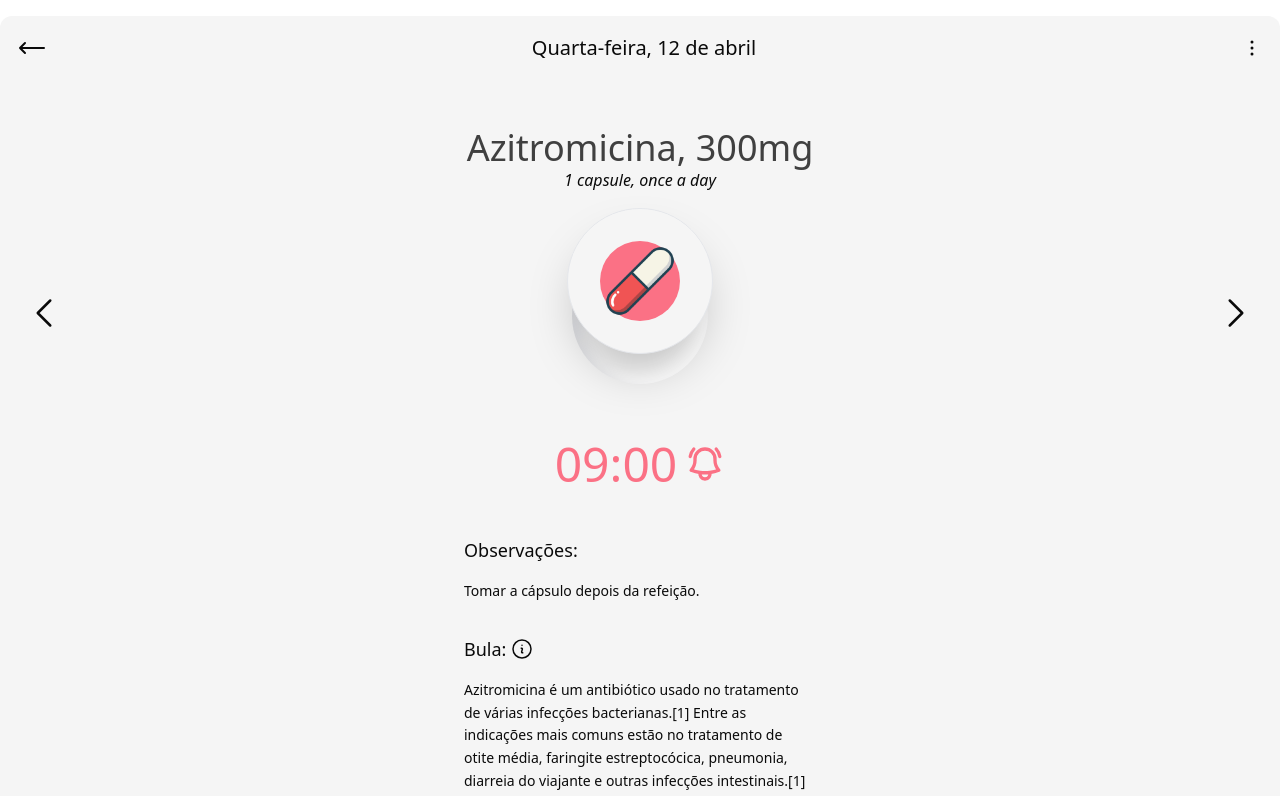
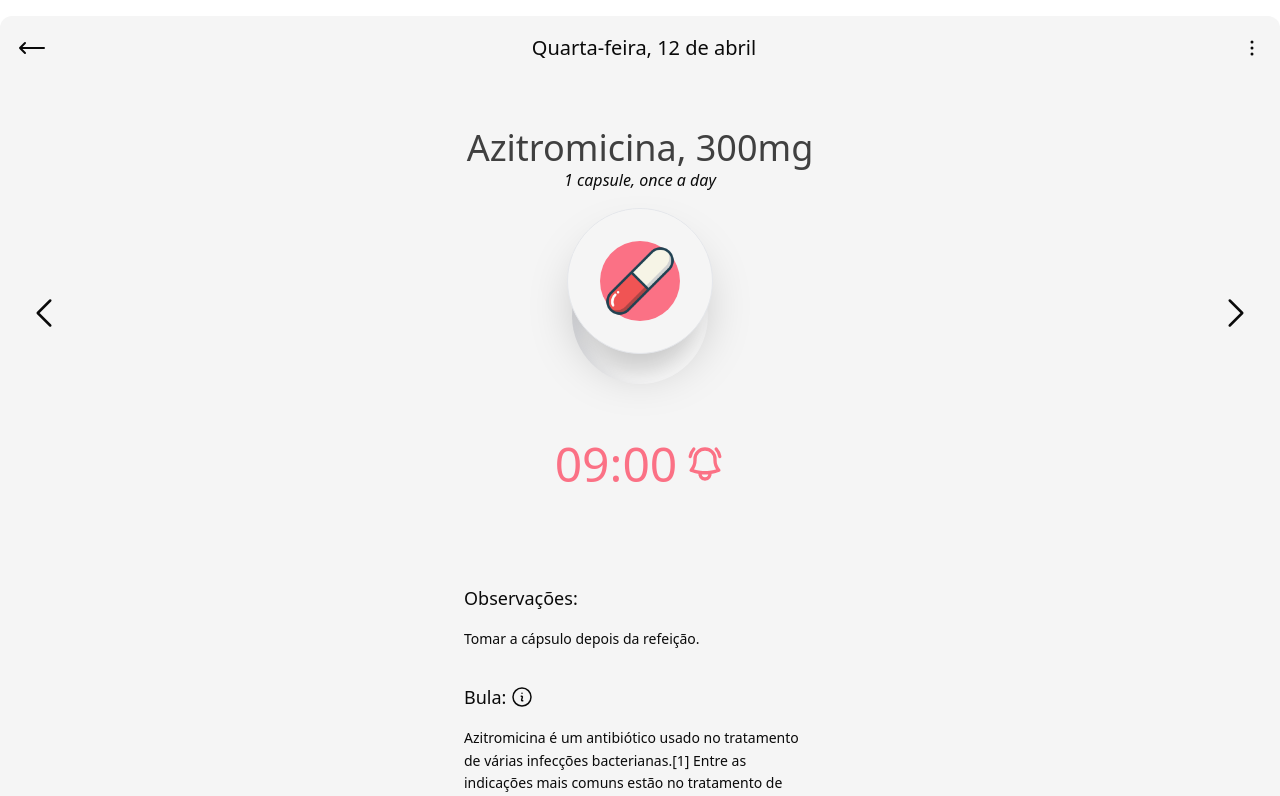
Before and after one commit to fmammoli/old-reminder, a Next.js app: page / in a window 1280 px wide. Shown: the top 796 px of the page. Built offline with nearby package versions, Linux system fonts and the light colour scheme.

Commit message:
now you know the time you checked

```diff
--- a/app/ScheduledTime.tsx
+++ b/app/ScheduledTime.tsx
@@ -1,8 +1,64 @@
-export default function ScheduledTime() {
+import { AnimatePresence, motion } from "framer-motion";
+
+const variants = {
+  initial: {
+    scale: 1,
+    y: "-3rem",
+    transition: {},
+  },
+  drop: {
+    scale: 0.7,
+    y: 0,
+    transition: {
+      delay: 0.25,
+    },
+  },
+};
+
+export default function ScheduledTime({
+  scheduledTo,
+  checkedAt,
+}: {
+  scheduledTo: string;
+  checkedAt?: string | undefined;
+}) {
   return (
-    <div className="mx-auto max-w-md text-center flex justify-center items-center gap-2 ">
+    <div className="mx-auto max-w-md text-center">
+      <motion.div
+        initial={{ opacity: 0, color: "black" }}
+        animate={checkedAt && { opacity: 1, transition: { delay: 0.3 } }}
+        exit={{ opacity: 0, transition: { duration: 0 } }}
+      >
+        <div className="flex justify-center items-center gap-2">
           <h2 className="text-5xl font-light font-sans text-skin-accent transition-colors delay-skin-alternate-close ease-in-out">
-        09:00
+            {checkedAt ? checkedAt : "."}
+          </h2>
+          <svg
+            xmlns="http://www.w3.org/2000/svg"
+            fill="none"
+            viewBox="0 0 24 24"
+            strokeWidth={1.5}
+            stroke="currentColor"
+            className="w-10 h-10 font-sans text-skin-accent"
+          >
+            <path
+              strokeLinecap="round"
+              strokeLinejoin="round"
+              d="M9 12.75L11.25 15 15 9.75M21 12a9 9 0 11-18 0 9 9 0 0118 0z"
+            />
+          </svg>
+        </div>
+      </motion.div>
+
+      <div className=" flex justify-center items-center gap-2 ">
+        <motion.div
+          variants={variants}
+          initial={"initial"}
+          animate={checkedAt && "drop"}
+          className="mx-auto max-w-md text-center flex justify-center items-center gap-2 "
+        >
+          <h2 className="text-5xl font-light font-sans text-skin-accent transition-colors delay-skin-alternate-close ease-in-out">
+            {scheduledTo}
           </h2>
           <label htmlFor="alarm" className="">
             <input type="checkbox" id="alarm" className=" peer hidden" />
@@ -35,6 +91,8 @@ export default function ScheduledTime() {
               />
             </svg>
           </label>
+        </motion.div>
+      </div>
     </div>
   );
 }
--- a/app/globals.css
+++ b/app/globals.css
@@ -74,7 +74,7 @@
   .theme-two-active {
     --color-text-base: theme("colors.neutral.50");
     --color-text-muted: theme("colors.rose.50");
-    --color-text-inverted: theme("colors.amber.300");
+    --color-text-inverted: theme("colors.yellow.300");
     --color-text-accent: theme("colors.teal.200");
     --color-fill: theme("colors.neutral.100");
     --color-accent-fill: theme("colors.sky.300");
--- a/app/page.tsx
+++ b/app/page.tsx
@@ -34,6 +34,8 @@ export type MedicineType = {
   theme: string;
   checked: boolean;
   icon: StaticImageData;
+  shouldTaketAt: string;
+  takenAt?: string;
 };
 
 const medicineList: MedicineType[] = [
@@ -47,6 +49,7 @@ const medicineList: MedicineType[] = [
     theme: "theme-one",
     checked: false,
     icon: icon,
+    shouldTaketAt: "09:00",
   },
   {
     id: "2",
@@ -58,6 +61,7 @@ const medicineList: MedicineType[] = [
     theme: "theme-two",
     checked: false,
     icon: icon,
+    shouldTaketAt: "12:00",
   },
   {
     id: "3",
@@ -69,6 +73,7 @@ const medicineList: MedicineType[] = [
     theme: "theme-three",
     checked: false,
     icon: icon,
+    shouldTaketAt: "22:00",
   },
   {
     id: "4",
@@ -80,6 +85,7 @@ const medicineList: MedicineType[] = [
     theme: "theme-four",
     checked: false,
     icon: icon,
+    shouldTaketAt: "24:00",
   },
 ];
 
@@ -97,23 +103,35 @@ export default function Home() {
     event: ChangeEvent<HTMLInputElement>,
     newChecked: string[]
   ) {
+    const takenAt = new Date().toLocaleString("pt-Br", {
+      hour: "2-digit",
+      minute: "2-digit",
+    });
     setMedicines((medicines) =>
       medicines.map((item) => {
         return {
           ...item,
           checked: newChecked.includes(`check-${item.id}`),
+          takenAt: newChecked.includes(`check-${item.id}`)
+            ? takenAt
+            : undefined,
         };
       })
     );
 
     setCurrent((c) => {
-      return { ...c, checked: newChecked.includes(`check-${c.id}`) };
+      return {
+        ...c,
+        checked: newChecked.includes(`check-${c.id}`),
+        takenAt: newChecked.includes(`check-${c.id}`) ? takenAt : undefined,
+      };
     });
 
+    const currentIndex = medicines.findIndex((a) => a.id === current.id);
     if (theme.includes("base")) {
-      setTheme(themes[0][1]);
+      setTheme(themes[currentIndex][1]);
     } else {
-      setTheme(themes[0][0]);
+      setTheme(themes[currentIndex][0]);
     }
     setFade(!fade);
   }
@@ -184,7 +202,10 @@ export default function Home() {
             <Hole fade={fade}></Hole>
           </div>
 
-          <ScheduledTime></ScheduledTime>
+          <ScheduledTime
+            scheduledTo={current.shouldTaketAt}
+            checkedAt={current.takenAt}
+          ></ScheduledTime>
 
           <div className="flex flex-col justify-center px-10">
             <div className="pt-12">
```
Lines whose indentation alone changed are shown as unchanged.
